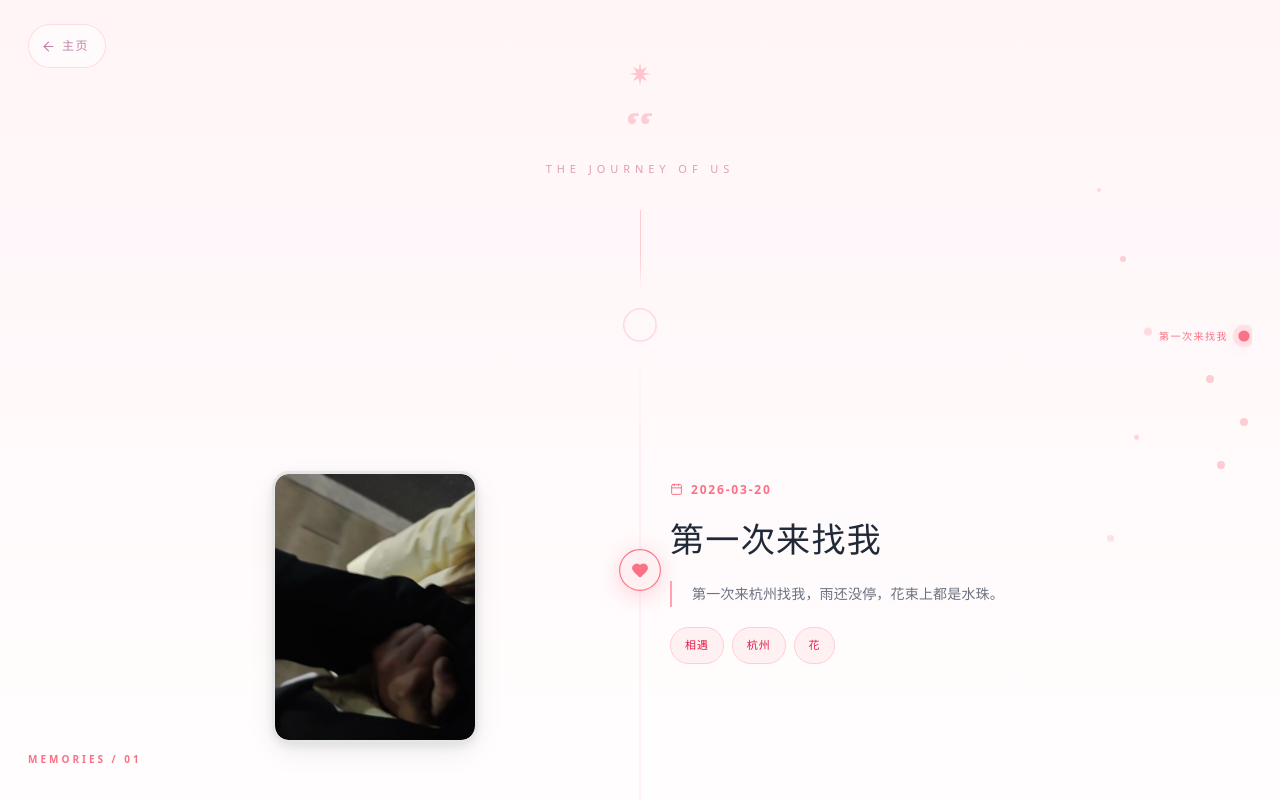
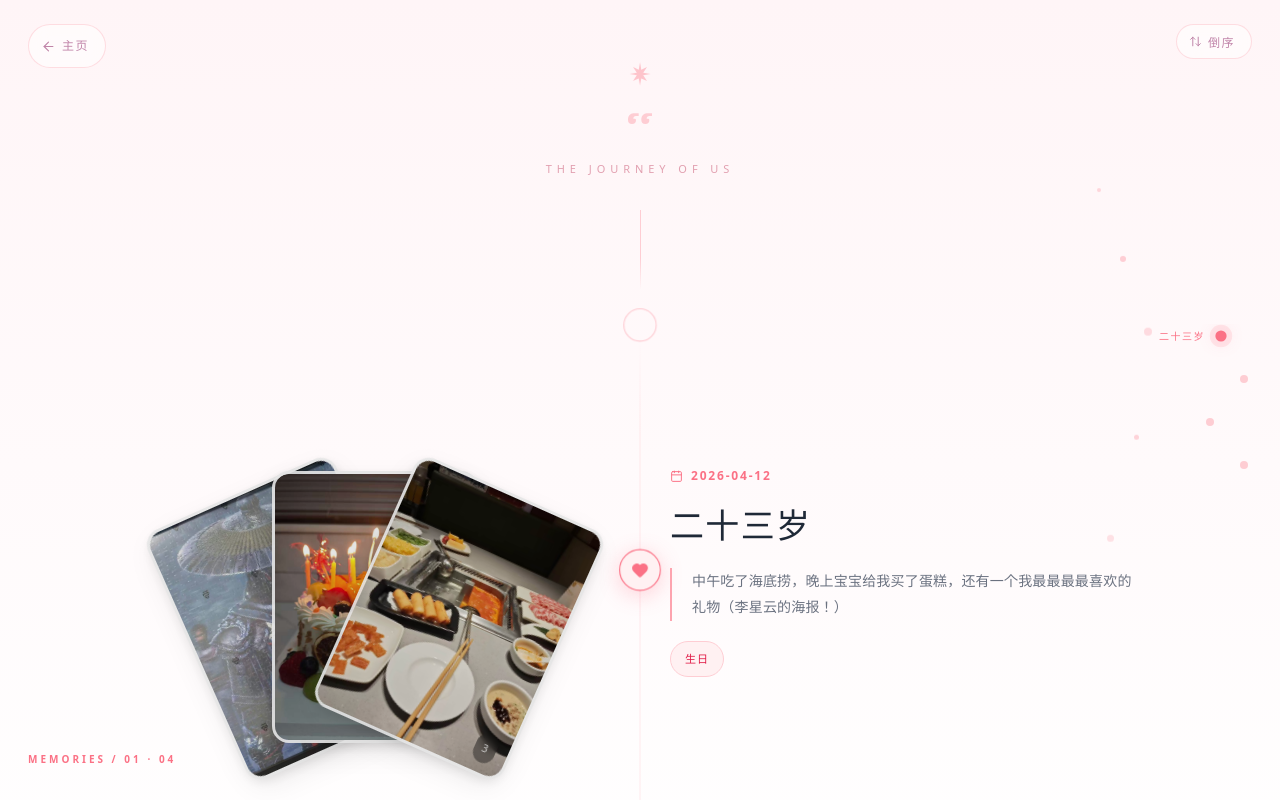
Before and after one commit to MY-Final/timeline, a React (Vite) app: page /#/detail in a window 1280 px wide. Shown: the top 800 px of the page. Built offline with nearby package versions, Linux system fonts and the light colour scheme; a web font is replaced by a local one.

Commit message:
feat: 添加时间轴排序功能，支持正序和倒序切换

```diff
--- a/src/pages/Timeline/Timeline.css
+++ b/src/pages/Timeline/Timeline.css
@@ -734,6 +734,53 @@
   }
 }
 
+/* ---------- Hero sort toggle button ---------- */
+.hero-sort-toggle {
+  position: absolute;
+  top: 24px;
+  right: 28px;
+  display: inline-flex;
+  align-items: center;
+  gap: 6px;
+  padding: 8px 16px 8px 12px;
+  border-radius: 50px;
+  border: 1px solid rgba(253, 164, 175, 0.35);
+  background: rgba(255, 255, 255, 0.55);
+  backdrop-filter: blur(10px);
+  -webkit-backdrop-filter: blur(10px);
+  color: #c084a8;
+  font-size: 12px;
+  letter-spacing: 0.12em;
+  font-weight: 500;
+  cursor: pointer;
+  transition: background 0.2s ease, color 0.2s ease, transform 0.2s ease, box-shadow 0.2s ease, border-color 0.2s ease;
+  z-index: 100;
+}
+
+.hero-sort-toggle:hover {
+  background: rgba(255, 255, 255, 0.9);
+  border-color: rgba(251, 113, 133, 0.55);
+  color: #fb7185;
+  box-shadow: 0 6px 20px rgba(253, 164, 175, 0.25);
+}
+
+@media (prefers-color-scheme: dark) {
+  .hero-sort-toggle {
+    background: rgba(25, 12, 18, 0.55);
+    border-color: rgba(160, 80, 100, 0.4);
+    color: #9a6075;
+  }
+  .hero-sort-toggle:hover {
+    background: rgba(40, 18, 28, 0.8);
+    border-color: rgba(251, 113, 133, 0.5);
+    color: #fb7185;
+  }
+}
+
+@media (prefers-reduced-motion: reduce) {
+  .hero-sort-toggle { transition: none; }
+}
+
 /* ---------- Hero back button ---------- */
 .hero-back {
   position: absolute;
--- a/src/pages/Timeline/index.tsx
+++ b/src/pages/Timeline/index.tsx
@@ -1,6 +1,6 @@
 import { useState, useEffect, useRef } from 'react'
 import { Link } from 'react-router-dom'
-import { Calendar, Heart, ArrowLeft } from 'lucide-react'
+import { Calendar, Heart, ArrowLeft, ArrowUpDown } from 'lucide-react'
 import { getImagesByDate } from '@/lib/images.ts'
 import { getCardTransform } from '@/lib/gallery.ts'
 import { ImageLightbox } from '@/components/ui/common/ImageLightbox.tsx'
@@ -244,6 +244,8 @@ function FloatingDots() {
 // ─────────────────────────────────────────────
 export default function TimelinePage() {
   const [activeIndex, setActiveIndex] = useState(0)
+  const [ascending, setAscending] = useState(false)
+  const sortedEvents = ascending ? [...EVENTS] : [...EVENTS].reverse()
   const sectionRefs = useRef<(HTMLDivElement | null)[]>([])
   const isScrollingManually = useRef(false)
   const activeIndexRef = useRef(0)
@@ -307,6 +309,14 @@ export default function TimelinePage() {
           <ArrowLeft size={15} strokeWidth={1.8} aria-hidden="true" />
           <span>主页</span>
         </Link>
+        <button
+          className="hero-sort-toggle"
+          onClick={() => { setAscending(v => !v); setActiveIndex(0) }}
+          aria-label={ascending ? '切换为倒序' : '切换为正序'}
+        >
+          <ArrowUpDown size={13} strokeWidth={1.8} aria-hidden="true" />
+          <span>{ascending ? '正序' : '倒序'}</span>
+        </button>
         <SparkleIcon className="hero-sparkle" />
         <QuoteIcon className="hero-quote" />
         <p className="hero-subtitle">THE JOURNEY OF US</p>
@@ -319,7 +329,7 @@ export default function TimelinePage() {
       <main className="timeline-main">
         <div className="timeline-line" aria-hidden="true" />
         <div className="timeline-events">
-          {EVENTS.map((event, index) => (
+          {sortedEvents.map((event, index) => (
             <EventCard
               key={event.id}
               event={event}
@@ -332,11 +342,11 @@ export default function TimelinePage() {
         </div>
       </main>
 
-      <SideNav events={EVENTS} activeIndex={activeIndex} onNavigate={scrollToSection} />
+      <SideNav events={sortedEvents} activeIndex={activeIndex} onNavigate={scrollToSection} />
 
       <div className="memory-counter">
         <span className="memory-counter-text">
-          MEMORIES / {String(activeIndex + 1).padStart(2, '0')}
+          MEMORIES / {String(activeIndex + 1).padStart(2, '0')} · {String(sortedEvents.length).padStart(2, '0')}
         </span>
       </div>
     </div>
```
